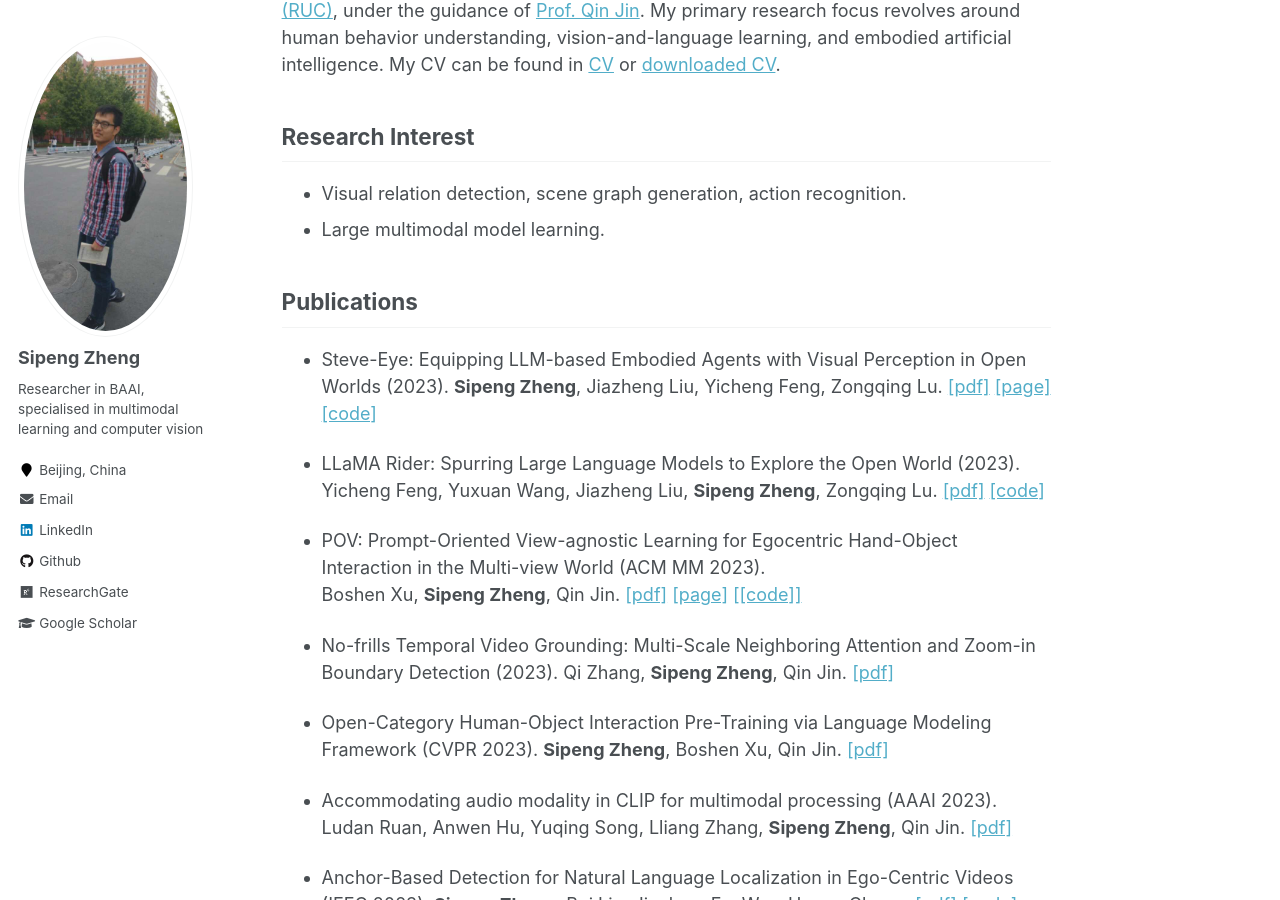
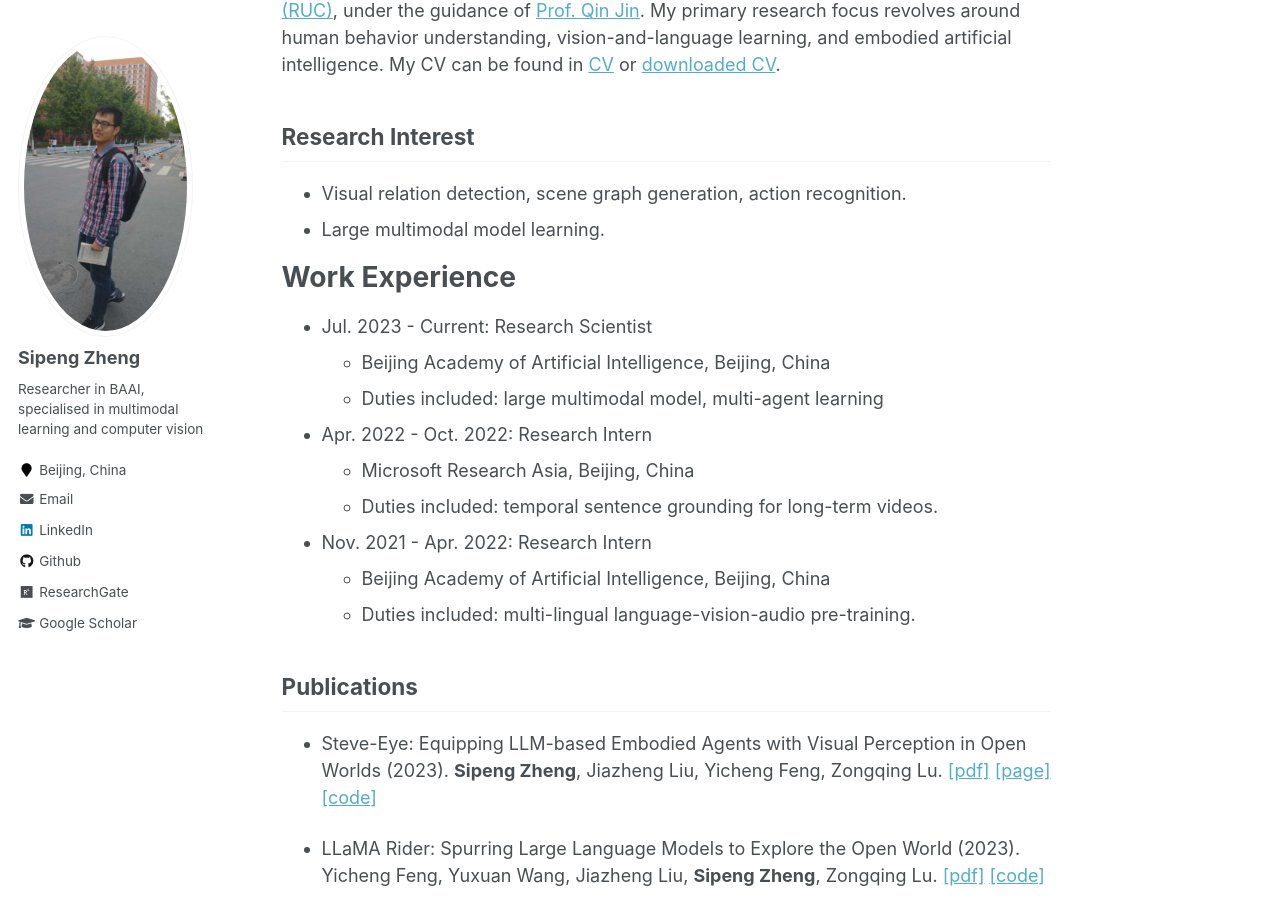
Before and after one commit to zhengsipeng/zhengsipeng.github.io, a Jekyll site: the page built from _pages/bak.md, in a window 1280 px wide and 900 px high, scrolled down 244 px. Built offline with Jekyll 4.4.1, drawn with Linux system fonts in a browser that asks for light colours.

Commit message:
update 24.1.4

```diff
--- a/_pages/about.md
+++ b/_pages/bak.md
@@ -16,6 +16,23 @@ My CV can be found in [CV](https://zhengsipeng.github.io/cv/) or [downloaded CV]
 ## Research Interest
 * Visual relation detection, scene graph generation, action recognition.
 * Large multimodal model learning.
+
+
+Work Experience
+======
+* Jul. 2023 - Current: Research Scientist
+  * Beijing Academy of Artificial Intelligence, Beijing, China
+  * Duties included: large multimodal model, multi-agent learning
+
+
+* Apr. 2022 - Oct. 2022: Research Intern
+  * Microsoft Research Asia, Beijing, China
+  * Duties included: temporal sentence grounding for long-term videos.
+
+* Nov. 2021 - Apr. 2022: Research Intern
+  * Beijing Academy of Artificial Intelligence, Beijing, China
+  * Duties included: multi-lingual language-vision-audio pre-training.
+
 
 
 ## Publications
```
